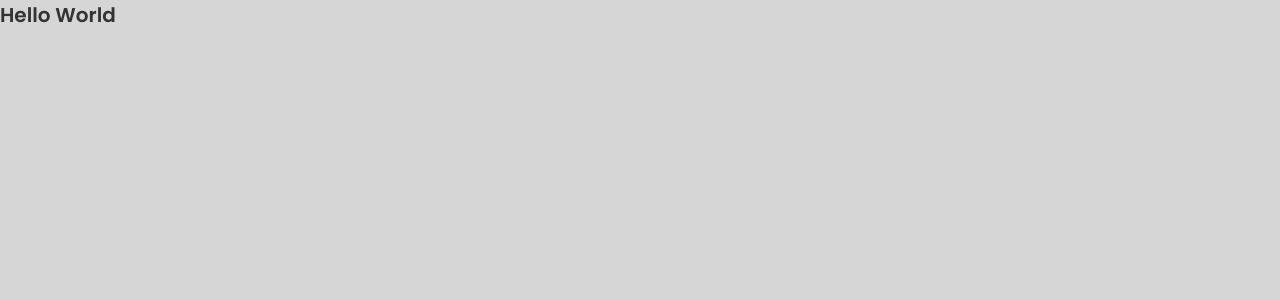
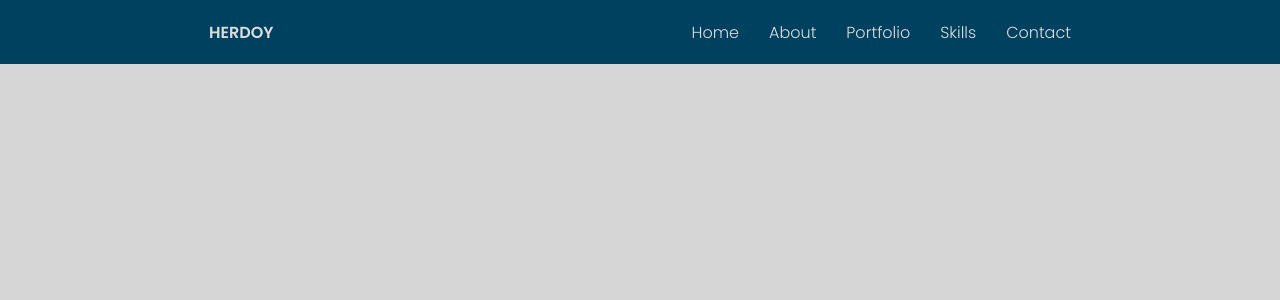
Before and after one commit to herdoycode/herdoycode, a React (Vite) app: page / in a window 1280 px wide. Shown: the top 300 px of the page. Built offline with nearby package versions, Linux system fonts and the light colour scheme.

Commit message:
Create Navbar

```diff
--- a/src/App.tsx
+++ b/src/App.tsx
@@ -1,7 +1,9 @@
+import Navbar from "./components/navbar/Navbar";
+
 const App = () => {
   return (
     <div>
-      <h1> Hello World </h1>
+      <Navbar />
     </div>
   );
 };
--- /dev/null
+++ b/src/components/navbar/Navbar.css
@@ -0,0 +1,70 @@
+.nav {
+  display: flex;
+  align-items: center;
+  justify-content: space-around;
+  height: 8vh;
+  background: var(--color-primary);
+}
+.nav__brand {
+  text-transform: uppercase;
+  text-decoration: none;
+  color: #ddd;
+  font-weight: 600;
+}
+
+.nav__menu {
+  display: flex;
+  align-items: center;
+  justify-content: space-around;
+  gap: 3rem;
+}
+
+.nav__link {
+  text-decoration: none;
+  color: #ddd;
+}
+
+.nav__toggler {
+  display: none;
+}
+.nav__toggler div {
+  width: 2.5rem;
+  height: 0.2rem;
+  margin: 0.4rem;
+  background: #ddd;
+  transition: 0.3s ease-in;
+}
+
+@media screen and (max-width: 768px) {
+  .nav__toggler {
+    display: block;
+    cursor: pointer;
+  }
+  .nav__menu {
+    position: fixed;
+    top: 7vh;
+    right: 0;
+    height: 93vh;
+    width: 50vw;
+    background: var(--color-primary);
+    flex-direction: column;
+    transform: translateX(100%);
+    transition: 0.5s ease-in;
+  }
+}
+/* Active Class */
+.nav__active {
+  transform: translateX(0%);
+}
+
+/* Toggle Icon Animation */
+
+.toggle .line1 {
+  transform: rotate(-45deg) translate(-4px, 5px);
+}
+.toggle .line2 {
+  opacity: 0;
+}
+.toggle .line3 {
+  transform: rotate(45deg) translate(-4px, -5px);
+}
--- /dev/null
+++ b/src/components/navbar/Navbar.tsx
@@ -0,0 +1,58 @@
+import { useState } from "react";
+import "./Navbar.css";
+
+function Navbar() {
+  const [active, setActive] = useState("nav__menu");
+  const [icon, setIcon] = useState("nav__toggler");
+  const navToggle = () => {
+    if (active === "nav__menu") {
+      setActive("nav__menu nav__active");
+    } else setActive("nav__menu");
+
+    // Icon Toggler
+    if (icon === "nav__toggler") {
+      setIcon("nav__toggler toggle");
+    } else setIcon("nav__toggler");
+  };
+  return (
+    <nav className="nav">
+      <a href="#" className="nav__brand">
+        herdoy
+      </a>
+      <ul className={active}>
+        <li className="nav__item">
+          <a href="#" className="nav__link">
+            Home
+          </a>
+        </li>
+        <li className="nav__item">
+          <a href="#" className="nav__link">
+            About
+          </a>
+        </li>
+        <li className="nav__item">
+          <a href="#" className="nav__link">
+            Portfolio
+          </a>
+        </li>
+        <li className="nav__item">
+          <a href="#" className="nav__link">
+            Skills
+          </a>
+        </li>
+        <li className="nav__item">
+          <a href="#" className="nav__link">
+            Contact
+          </a>
+        </li>
+      </ul>
+      <div onClick={navToggle} className={icon}>
+        <div className="line1"></div>
+        <div className="line2"></div>
+        <div className="line3"></div>
+      </div>
+    </nav>
+  );
+}
+
+export default Navbar;
--- a/src/index.css
+++ b/src/index.css
@@ -1,7 +1,7 @@
 @import url("https://fonts.googleapis.com/css2?family=Poppins:wght@100;200;300;400;500;600;700;800;900&display=swap");
 :root {
-  --color-primary: #699cfc;
-  --color-secondary: #5b93fc;
+  --color-primary: #00415f;
+  --color-secondary: #003b57;
   --color-body: #d6d6d6;
   --color-text: #333;
 }
@@ -24,9 +24,11 @@
 }
 
 body {
+  font-size: 1.6rem;
   font-family: "Poppins", sans-serif;
   background: var(--color-body);
   color: var(--color-text);
+  font-weight: 300;
 }
 
 h1,
@@ -38,6 +40,10 @@
   padding: 0;
 }
 
+li {
+  list-style: none;
+}
+
 img {
   width: 100%;
 }
@@ -47,21 +53,21 @@
 }
 
 button {
-  color: #fff;
+  color: #ddd;
   border: none;
   height: 50px;
   padding: 0px 25px;
   border-radius: 30px;
   font-size: 14px;
-  font-weight: 600;
-  letter-spacing: 4px;
+  font-weight: 500;
+  letter-spacing: 3px;
   cursor: pointer;
   text-transform: uppercase;
   background: var(--color-primary);
 }
 
 button:hover {
-  transition: 0.5s ease;
+  transition: 0.5s ease-out;
   background: var(--color-secondary);
 }
 
```
